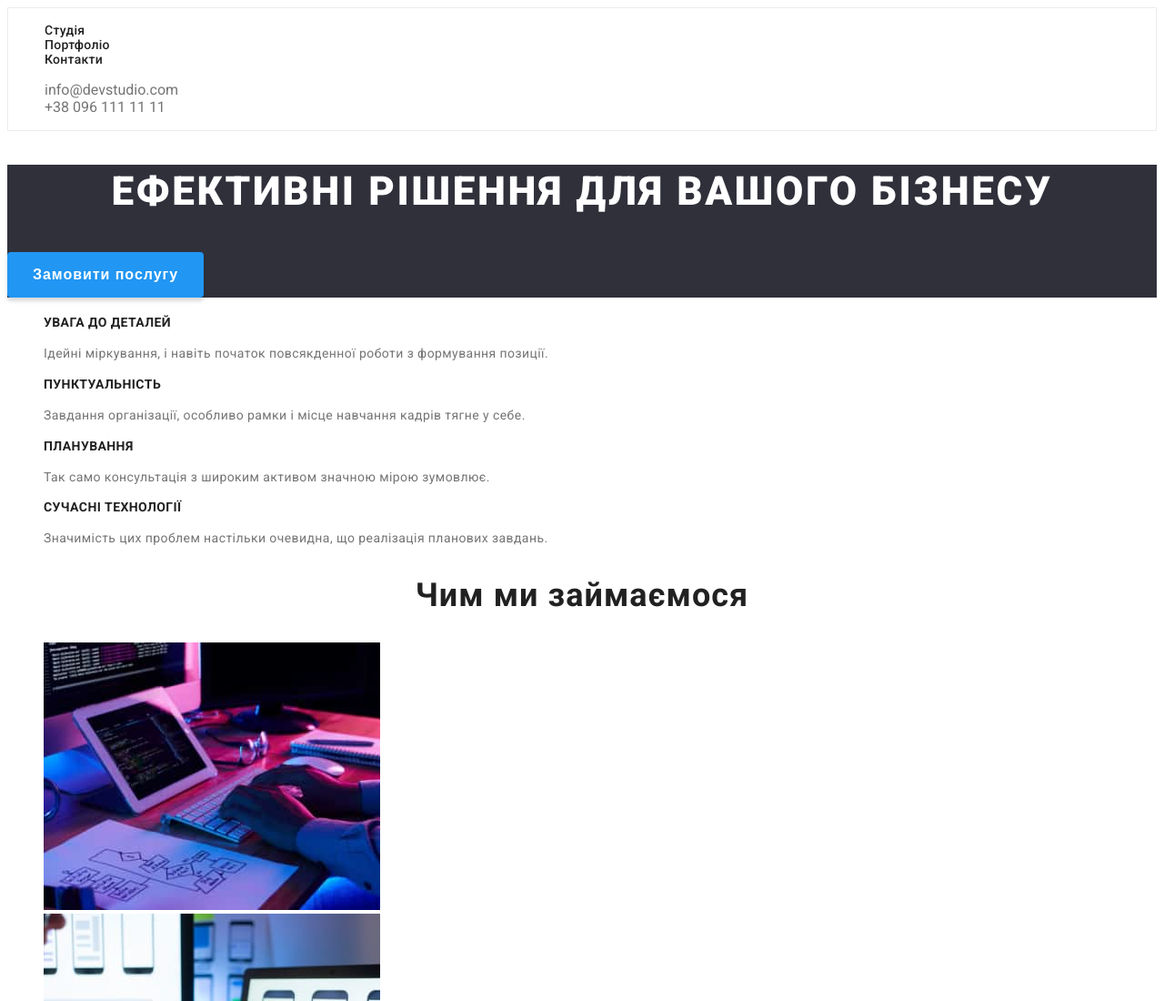
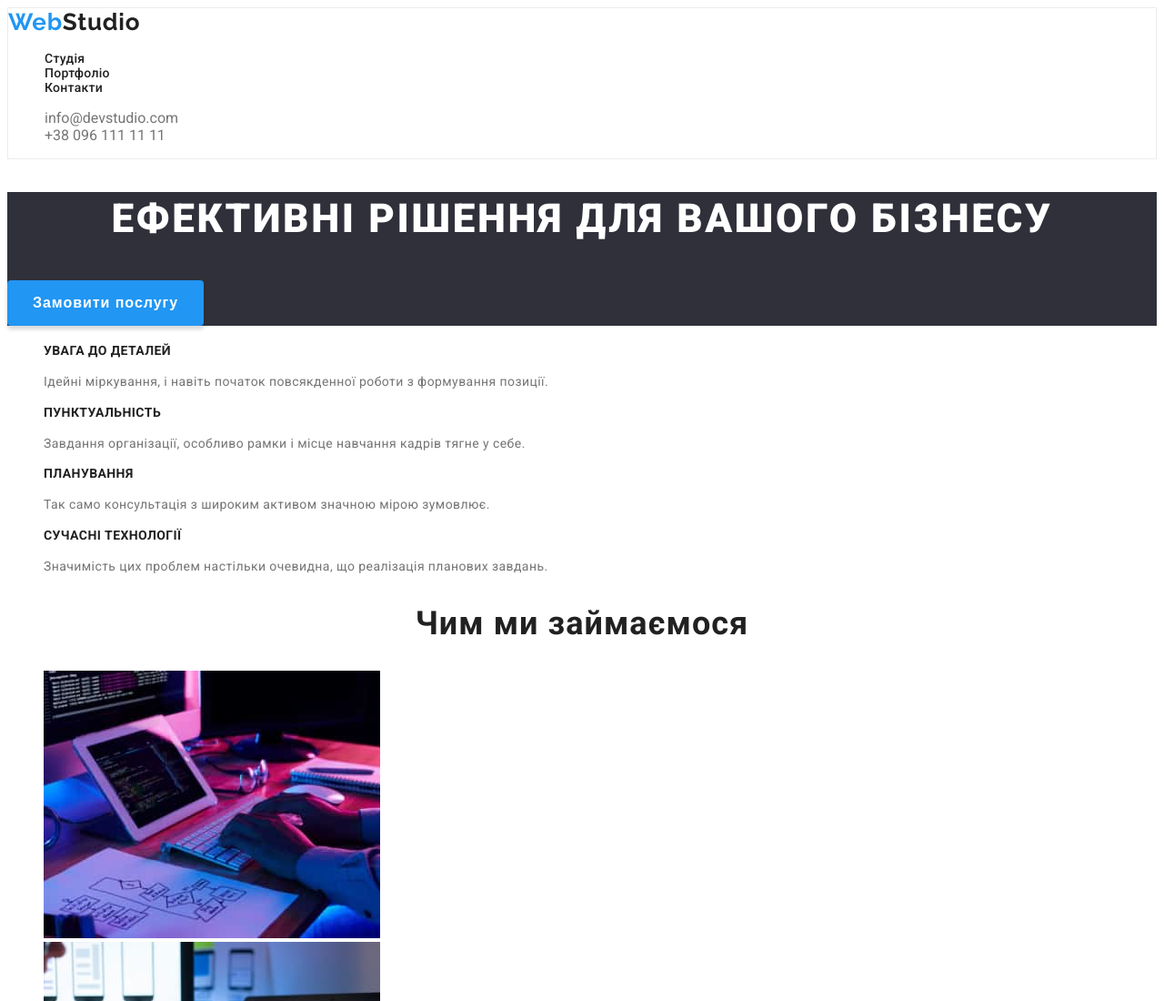
Before and after one commit to MrScreamer/goit-markup-hw-02, a plain HTML site: page index.html in a window 1280 px wide. Shown: the top 1100 px of the page at 91% size. Drawn offline with Linux system fonts and the light colour scheme; files whose address does not match are found by name.

Commit message:
nav fixed

```diff
--- a/index.html
+++ b/index.html
@@ -17,9 +17,9 @@
   <body>
     <header class="header">
       <nav class="nav">
-        <!-- <a href="/index.html" class="logo-blue logo"
+        <a href="/index.html" class="logo-blue logo"
           >Web<span class="logo-black logo">Studio</span></a
-        > -->
+        >
         <ul class="nav-list">
           <li><a href="./index.html" class="nav-list-link">Студія</a></li>
           <li>
```
